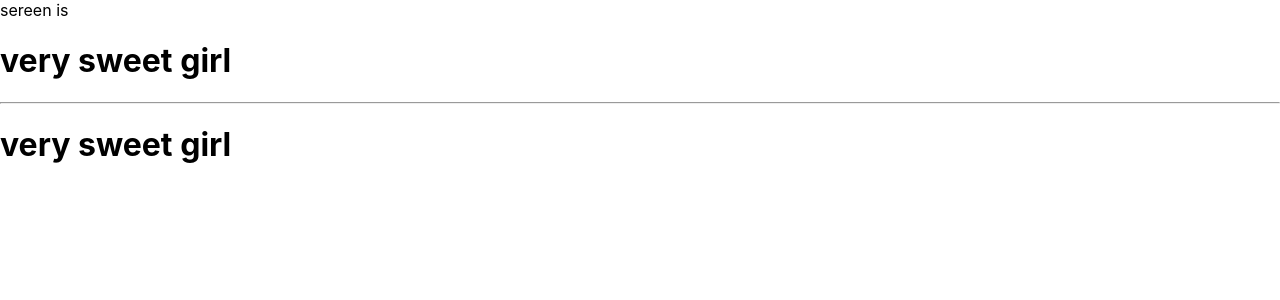
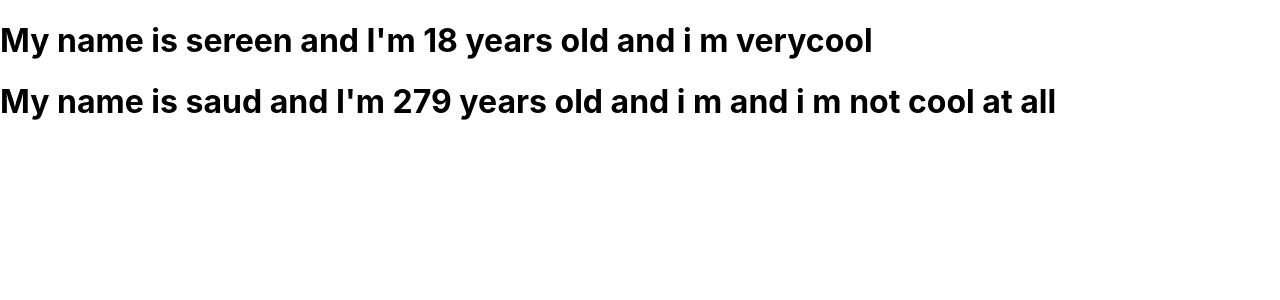
Before and after one commit to sereensaud/myreact, a React (Create React App) app: page / in a window 1280 px wide. Shown: the top 300 px of the page. Built offline with nearby package versions, Linux system fonts and the light colour scheme.

Commit message:
props and destructing

```diff
--- a/src/App.js
+++ b/src/App.js
@@ -4,10 +4,16 @@ import './App.css';
 
 
 function App() {
-return(<div>
-  sereen is
-   <Dinner WHAT="very sweet girl"></Dinner> <hr></hr>
-   <Dinner WHAT="very sweet girl"></Dinner> </div>
+  let name =["sereen","saud"]
+  let age = [18,279];
+  let extra=["and i m not cool at all"]
+return(
+<div>
+
+   <Dinner name={name[0]} age={age[0]} extra="verycool"></Dinner>
+   <Dinner name={name[1]} age={age[1]}extra={extra}></Dinner>
+
+</div>
    )
 }
 
--- a/src/dinner.js
+++ b/src/dinner.js
@@ -1,10 +1,10 @@
 import React from 'react';
 
- function Dinner(props)
+ function Dinner({name, age, extra})
  {
      return(
          <div>
-         <h1>{props.WHAT}</h1>
+         <h1>My name is {name} and I'm {age} years old and i m {extra}</h1>
          </div>
          )
  }
```
